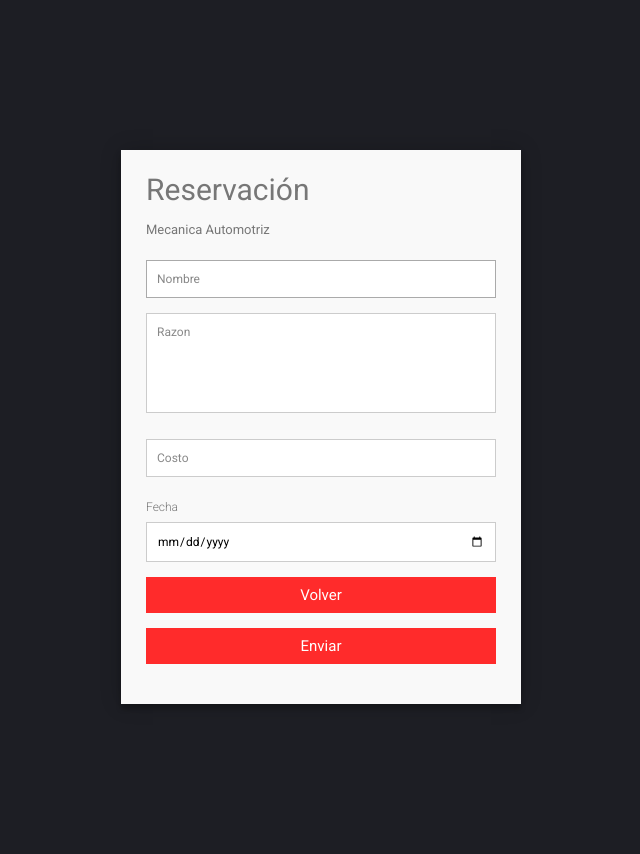
After one commit to Marvel983/Mecanica_Automotriz, a PHP site: page /html/reserva.php in a window 1280 px wide. The commit adds this page. Shown: the whole page, without its empty margins (319-959 px from the left). Run offline with PHP 8.4, Linux system fonts and the light colour scheme.

Commit message:
Se desarrollo la pag principal

```diff
--- /dev/null
+++ b/css/reserva.css
@@ -0,0 +1,158 @@
+@import url(https://fonts.googleapis.com/css?family=Roboto:400,300,600,400italic);
+* {
+  margin: 0;
+  padding: 0;
+  box-sizing: border-box;
+  -webkit-box-sizing: border-box;
+  -moz-box-sizing: border-box;
+  -webkit-font-smoothing: antialiased;
+  -moz-font-smoothing: antialiased;
+  -o-font-smoothing: antialiased;
+  text-rendering: optimizeLegibility;
+}
+
+body {
+  font-family: "Roboto", Helvetica, Arial, sans-serif;
+  font-weight: 100;
+  font-size: 12px;
+  line-height: 30px;
+  color: #777;
+  background-color: #1d1e24;
+}
+
+.container {
+  max-width: 400px;
+  width: 100%;
+  margin: 0 auto;
+  position: relative;
+}
+
+#contact input[type="text"],
+#contact input[type="password"],
+#contact input[type="number"],
+#contact input[type="email"],
+#contact input[type="date"],
+#contact input[type="tel"],
+#contact input[type="url"],
+#contact textarea,
+#contact button[type="button"],
+#contact button[type="submit"] {
+  font: 400 12px/16px "Roboto", Helvetica, Arial, sans-serif;
+}
+
+#contact {
+  background: #F9F9F9;
+  padding: 25px;
+  margin: 150px 0;
+  box-shadow: 0 0 20px 0 rgba(0, 0, 0, 0.2), 0 5px 5px 0 rgba(0, 0, 0, 0.24);
+}
+
+#contact h3 {
+  display: block;
+  font-size: 30px;
+  font-weight: 500;
+  margin-bottom: 10px;
+}
+
+#contact h4 {
+  margin: 5px 0 15px;
+  display: block;
+  font-size: 13px;
+  font-weight: 400;
+}
+
+fieldset {
+  border: medium none !important;
+  margin: 0 0 10px;
+  min-width: 100%;
+  padding: 0;
+  width: 100%;
+}
+
+#contact input[type="text"],
+#contact input[type="password"],
+#contact input[type="number"],
+#contact input[type="email"],
+#contact input[type="tel"],
+#contact input[type="date"],
+#contact input[type="url"],
+#contact textarea {
+  width: 100%;
+  border: 1px solid #ccc;
+  background: #FFF;
+  margin: 0 0 5px;
+  padding: 10px;
+}
+
+#contact input[type="text"]:hover,
+#contact input[type="password"]:hover,
+#contact input[type="number"]:hover,
+#contact input[type="email"]:hover,
+#contact input[type="tel"]:hover,
+#contact input[type="date"]:hover,
+#contact input[type="url"]:hover,
+#contact textarea:hover {
+  -webkit-transition: border-color 0.3s ease-in-out;
+  -moz-transition: border-color 0.3s ease-in-out;
+  transition: border-color 0.3s ease-in-out;
+  border: 1px solid #aaa;
+}
+
+#contact textarea {
+  height: 100px;
+  max-width: 100%;
+  resize: none;
+}
+
+#contact button[type="submit"], #contact button[type="button"] {
+  cursor: pointer;
+  width: 100%;
+  border: none;
+  background: rgb(255, 43, 43);
+  color: #FFF;
+  margin: 0 0 5px;
+  padding: 10px;
+  font-size: 15px;
+}
+
+a{
+  text-decoration: none;
+  color: #FFF;
+}
+
+#contact button[type="submit"]:hover, #contact button[type="button"]:hover {
+  background: #1d1e24;
+  -webkit-transition: background 0.3s ease-in -out;
+  -moz-transition: background 0.3s ease-in-out;
+  transition: background-color 0.3s ease-in-out;
+}
+
+#contact button[type="submit"]:active, #contact button[type="button"]:active {
+  box-shadow: inset 0 1px 3px rgba(0, 0, 0, 0.5);
+}
+
+.copyright {
+  text-align: center;
+}
+
+#contact input:focus,
+#contact textarea:focus {
+  outline: 0;
+  border: 1px solid #aaa;
+}
+
+::-webkit-input-placeholder {
+  color: #888;
+}
+
+:-moz-placeholder {
+  color: #888;
+}
+
+::-moz-placeholder {
+  color: #888;
+}
+
+:-ms-input-placeholder {
+  color: #888;
+}
--- a/html/register.php
+++ b/html/register.php
@@ -44,7 +44,7 @@
                 <input placeholder="Password" type="password" tabindex="1" required autofocus>
             </fieldset>
             <fieldset>
-                <button name="register" type="submit" id="contact-submit" data-submit="...Sending">Submit</button>
+                <button name="register" type="submit" id="contact-submit" data-submit="...Sending">Registrarse</button>
             </fieldset>
         </form>
         <?php
--- a/html/register_vehiculo.php
+++ b/html/register_vehiculo.php
@@ -41,10 +41,10 @@
                 <input placeholder="Año del vehiculo" name="fecha" type="text" required autofocus>
             </fieldset>
             <fieldset>
-                <button name="register_vehiculo" type="submit" id="contact-submit" data-submit="...Sending">Registrar</button>
+                <button type="button"><a href="../html/index.php">Regresar</a></button>
             </fieldset>
             <fieldset>
-                <button type="buttom" id="contact-submit">Regresar</button>
+                <button name="register_vehiculo" type="submit" id="contact-submit" data-submit="...Sending">Registrar</button>
             </fieldset>
         </form>
         <?php
--- /dev/null
+++ b/html/reserva.php
@@ -0,0 +1,42 @@
+<!DOCTYPE html>
+<html lang="en">
+
+<head>
+    <meta charset="UTF-8">
+    <meta name="viewport" content="width=device-width, initial-scale=1.0">
+    <title>Reserva</title>
+    <link rel="stylesheet" href="../css/reserva.css">
+</head>
+
+<body>
+    <div class="container">
+        <form id="contact" action="" method="post">
+            <h3>Reservación</h3>
+            <h4>Mecanica Automotriz</h4>
+            <fieldset>
+                <input placeholder="Nombre" name="nombre" type="text" required autofocus>
+            </fieldset>
+            <fieldset>
+                <textarea placeholder="Razon" name="" tabindex="5" required></textarea>
+            </fieldset>
+            <fieldset>
+                <input placeholder="Costo" name="costo" type="text" required autofocus>
+            </fieldset>
+            <fieldset>
+                <label>Fecha</label>
+                <input placeholder="Fecha de reserva" name="fecha_reserva" type="date" required autofocus>
+            </fieldset>
+            <fieldset>
+                <button type="button"><a href="../html/index.php">Volver</a></button>
+            </fieldset>
+            <fieldset>
+                <button name="register" type="submit" id="contact-submit" data-submit="...Sending">Enviar</button>
+            </fieldset>
+        </form>
+        <?php
+        include("../php/reserva_db.php");
+        ?>
+    </div>
+</body>
+
+</html>
```
Also changed, not shown: css/index.css (added, +117 -0 lines), css/register.css (+14 -8 lines), css/register_vehiculo.css (+14 -9 lines), html/index.php (added, +38 -0 lines), html/login.php (+8 -6 lines), sql/Mecanica_Automotriz.sql (+65 -48 lines), php/reserva_db.php (added).
